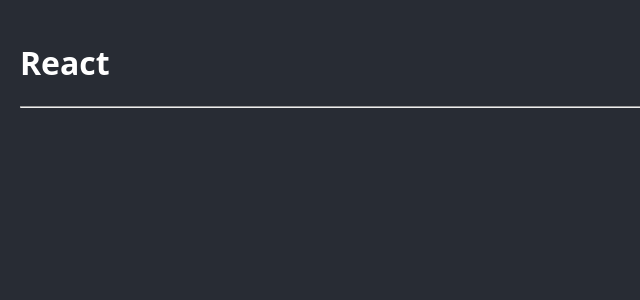
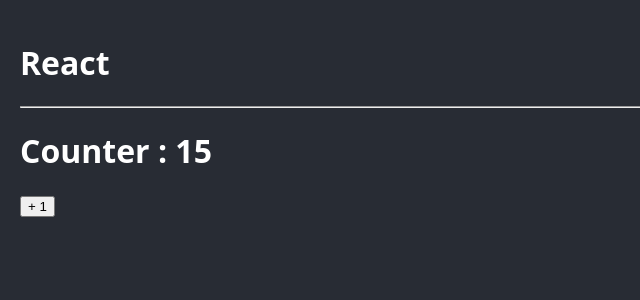
Before and after one commit to CodingJhames/react-pro, a React (Vite) app in the folder bases/: page / in a window 1280 px wide. Shown: the top 300 px of the page, without its empty margins (0-640 px from the left). Built offline with nearby package versions, Linux system fonts and the light colour scheme.

Commit message:
first ts component

```diff
--- a/bases/src/App.tsx
+++ b/bases/src/App.tsx
@@ -1,14 +1,15 @@
-import { useState } from 'react'
+import { Counter } from "./bases/Counter"
 
 
+function App( ) {
 
-function App() {
-  const [count, setCount] = useState(0)
 
   return (
     <>
       <h1>React</h1>
       <hr/>
+      <Counter initialValue={ 15 } />
+
     </>
   )
 }
--- /dev/null
+++ b/bases/src/bases/Counter.tsx
@@ -0,0 +1,21 @@
+import { useState } from 'react';
+
+
+
+export const Counter = ( {initialValue = 0} ) => {
+
+    const [counter, setCounter] = useState(initialValue);
+
+    const handleClick = ( ) => {
+        setCounter( prev => prev + 1 );
+    }
+
+  return (
+    <>
+        <h1>Counter : { counter }</h1>
+        <button
+        onClick={ handleClick }>+ 1</button>
+
+    </>
+  )
+}
```
